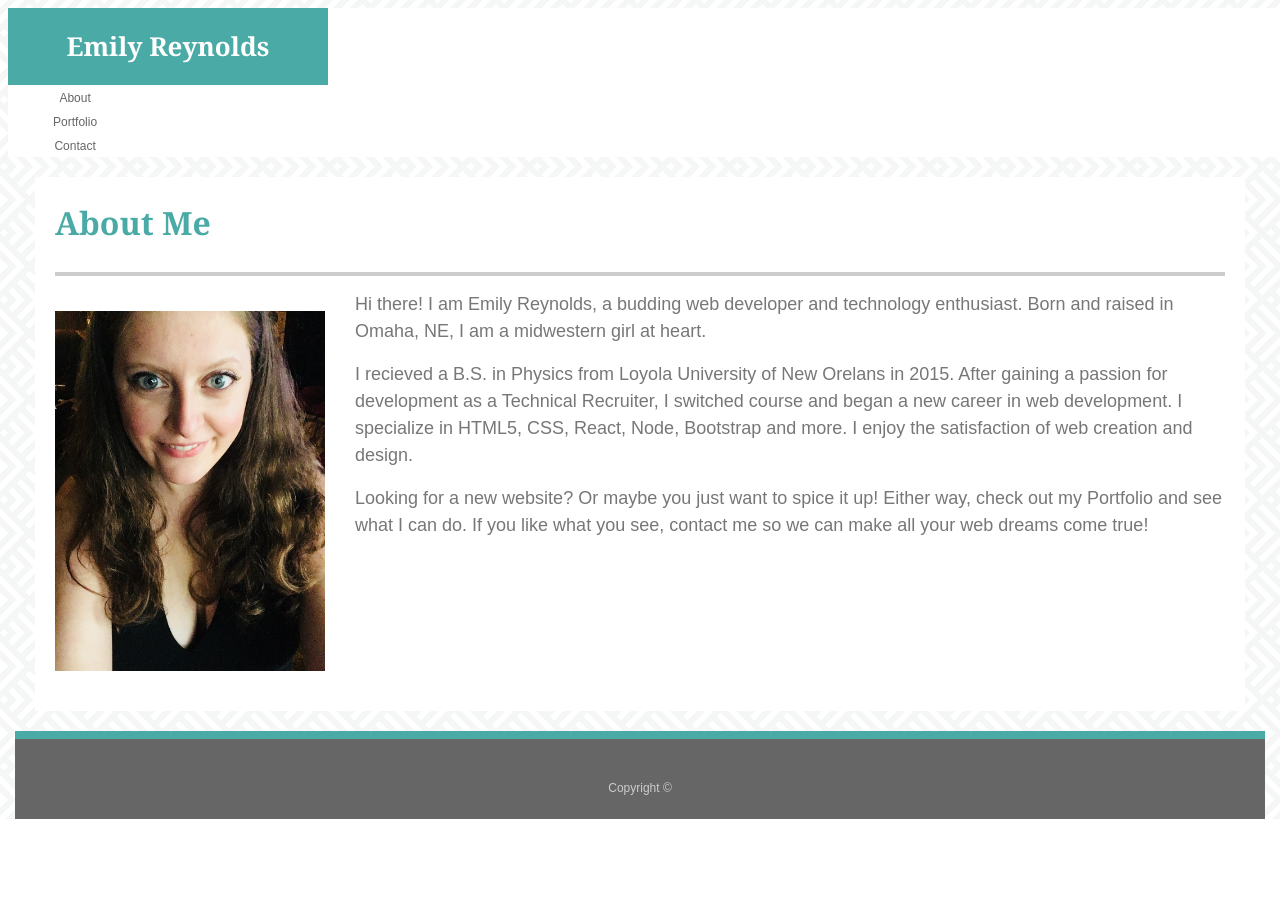
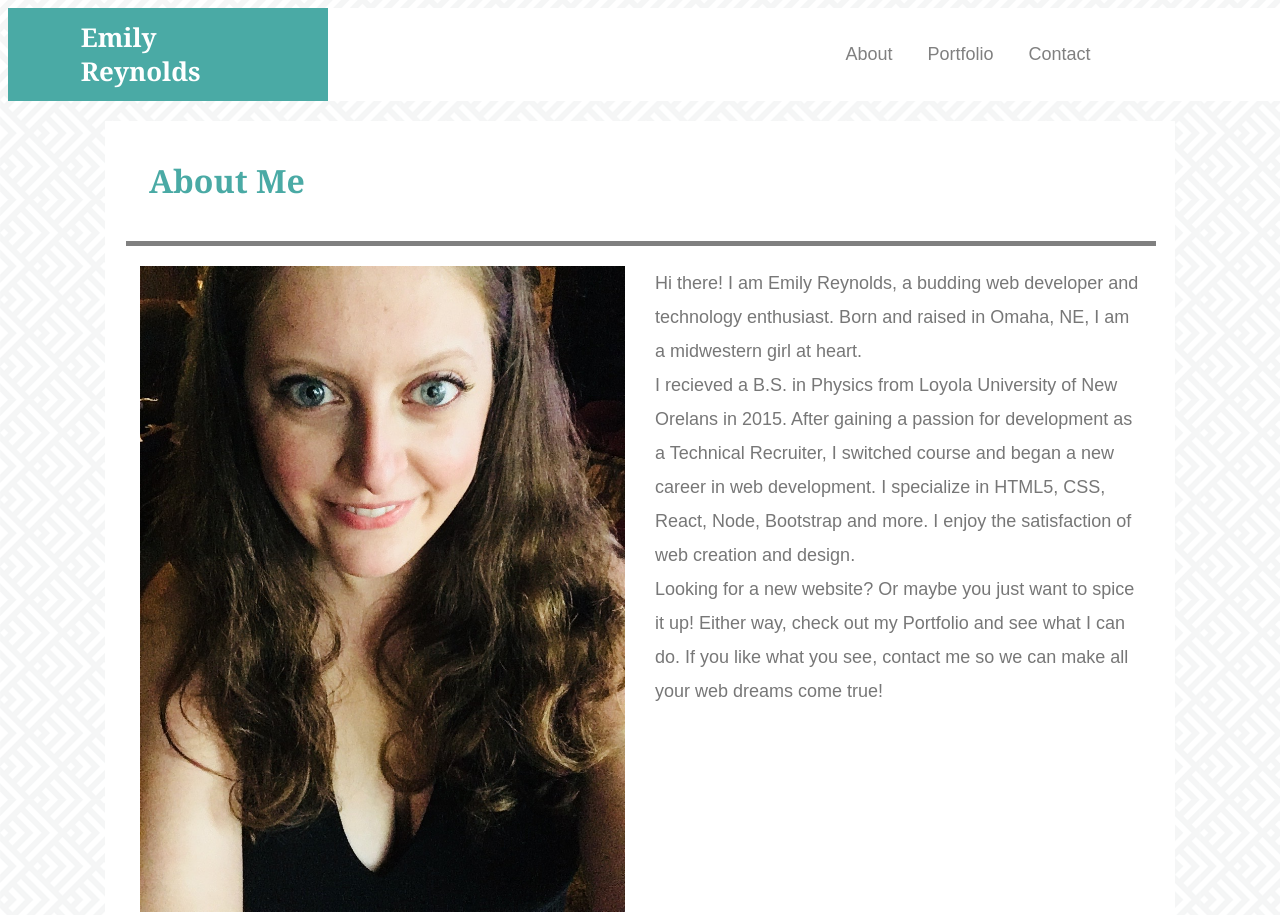
Before and after one commit to mlerey22/Bootstrap, a plain HTML site: page index.html in a window 1280 px wide. Shown: the top 915 px of the page. Before the commit the page ends 819 px from the top, so only its background shows below. Drawn offline with nearby package versions, Linux system fonts and the light colour scheme.

Commit message:
finished home, not everything is how i want it but i need to move on

```diff
--- a/custom.css
+++ b/custom.css
@@ -1,12 +1,13 @@
 body {
     background: url("assets/images/spikes.png");
-    sline-height: 34px;
-    sfont-size: 18px;
+    line-height: 34px;
+    font-size: 18px;
     font-family:'Arial', 'Helvetica Neue', Helvetica, sans-serif;
     color: #777777;
 }
 footer {
-    padding: 40px 0;
+    padding: 5px 15px;
+    clear: both;
     font-size: 12px;
     color: #ffffff;
     color: #cccccc;
@@ -16,12 +17,10 @@ footer {
     height: 20px;
 }
 .navi {
-  text-decoration: none;
-    color: #a09494;
-    background-color: #ffffff;
-   spadding: 0;
-    sheight:120%;
-    scolor: grey;
+
+
+    height:120%;
+    color: grey;
     background-color: #ffffff;
 
 }
@@ -29,30 +28,25 @@ footer {
     background-color: #ffffff;
     font-size: 18px;
     padding: 20px;
-
     margin: 20px;
 }
 
 .line {
-
-    height: 4px;
-   background-color: #cccccc;
-    margin: 15px 0;
+    height: 5px;
+   background-color: gray;
+    margin: 20px 0px 20px 1px;
     z-index: 100;
 }
-img {
-    padding: 20px 0;
 
- }
 #banner {
    display: block;
-   padding: 2%;
-   font-size: 26px;
-
+   padding: 5% 10%;
+   font-size: 120%;
     color: white;
     background-color: #4aaaa5;
     text-align: center;
-    font-family:'Georgia', Times, Times New Roman, serif;;
+    font-family:'Georgia', Times, Times New Roman, serif;
+    width: ;
 
 
 }
@@ -60,11 +54,10 @@ h2 {
     color: #4aaaa5;
     line-height: 1;
     font-family:'Georgia', Times, Times New Roman, serif;
-    padding: 10px 0;
 }
 
 .navilink {
+    padding-top: 2%;
     text-decoration: none;
-    color: #666666;
-    font-size: 12px;
+    color: grey;
 }
--- a/index.html
+++ b/index.html
@@ -16,58 +16,68 @@
 
     <div class="container-fluid p-0">
 
-        <nav class="row w-100 justify-content-center  justify-content-md-start navbar navi m-0 p-0 m-md-2">
+        <nav
+            class="row justify-content-xl-center w-100 w-lg-80 w-lg-75 justify-content-md-start justify-content-lg-start navbar navi m-0 p-0 m-md-2">
 
-            <div class="col w-100 m-0 p-0">
-                <a id="banner" class=" col-lg-4 col-md-5 font-weight-bold" href="index.html">Emily Reynolds</a>
+            <div class="col d-md-inline-flex col-md-6 col-lg-3 col-xl-3 w-100 m-0 p-0 pl-md-5 pr-md-4 pl-lg-5 " id="banner">
+                <a id="banner" class="col-lg-3 col-md-12 font-weight-bold  justify-content-center"  href="index.html">Emily Reynolds</a>
             </div>
             <div class="col-lg-3 col-sm-0 col-md-1 p-md-90 col-0">
 
             </div>
-            <div class="col col-sm-12 justify-content-center no-gutters text-center">
-                <div class=" col-lg-1 col-md-6 col-sm-12 justify-content-sm-center ">
+            <div class="col col-sm-12 col-md-5 justify-content-center no-gutters text-center col-xl-6 col-lg-5 col-md-12 col-sm-12 ">
+                <div class=" justify-content-sm-center justify-content-xl-end">
 
 
-                    <a class="col-4 navilink" href="index.html">About</a>
+                    <a class="col-2 navilink" href="index.html">About</a>
 
-                    <a class="col-4 navilink" href="portfolio.html">Portfolio</a>
+                    <a class="col-2 navilink" href="portfolio.html">Portfolio</a>
 
-                    <a class="col-4 navilink" href="contact.html">Contact</a>
+                    <a class="col-2 navilink" href="contact.html">Contact</a>
                 </div>
             </div>
 
         </nav>
     </div>
-    <div class="container-fluid">
+    <div class="container">
         <div class="row abouts">
             <div class="row">
 
-                <h2 class="col-12 col-lg-12 font-weight-bold">About Me</h2>
+                <h2 class="col-12 col-lg-12 m-lg-4 ml-xl-4 font-weight-bold">About Me</h2>
             </div>
             <div class="line col-12">
             </div>
-            <div class="justify-content-center row">
-                <div class="col-lg-3 col-md-6 col-sm-6">
-                    <img src="assets/images/profile.jpeg" style="width: 100%;" alt="Emily Reynolds">
+            <div class="container justify-content-center ">
+                <div class="row justify-content-center">
+                    <div class=" col-5 col-lg-6">
+                        <img src="assets/images/profile.jpeg" class="d-lg-inline-block" style="width: 100%;"
+                            alt="Emily Reynolds">
                     </div>
-                <div class="col-lg-9 col-md-9 col-sm-9">
-                    <p>
-                        Hi there! I am Emily Reynolds, a budding web developer and technology enthusiast. Born and
+
+                    <!-- <div class="d-md-absolute w-inherit"> -->
+                    <div class="col-10 col-lg-6">
+
+
+                        <p class=""> Hi there! I am Emily Reynolds, a budding web developer and technology
+                            enthusiast. Born and
                             raised in Omaha, NE, I am a midwestern girl at heart.
-                    </p>
-                    <p>
+                            <br>
                             I recieved a B.S. in Physics from Loyola University of New Orelans in 2015. After gaining a
-                        passion for development as a Technical Recruiter, I switched course and began a new career in
+                            passion for development as a Technical Recruiter, I switched course and began a new career
+                            in
                             web development. I specialize in HTML5, CSS, React, Node, Bootstrap and more. I enjoy the
                             satisfaction of web creation and design.
-                    </p>
-                    <p>
+                            <br>
                             Looking for a new website? Or maybe you just want to spice it up! Either way, check out my
-                        Portfolio and see what I can do. If you like what you see, contact me so we can make all your
+                            Portfolio and see what I can do. If you like what you see, contact me so we can make all
+                            your
                             web dreams come true!
                         </p>
+                    </div>
+                </div>
+            </div>
 
-                </div>
+
 
         </div>
 
@@ -98,3 +108,5 @@
 </body>
 
 </html>
+col-lg-9 col-md-6
+col-lg-3 col-md-6
```
Also changed, not shown: contact.html (added, +100 -0 lines), idk.html (added, +106 -0 lines), 1 other file. Lines whose indentation alone changed are shown as unchanged.
